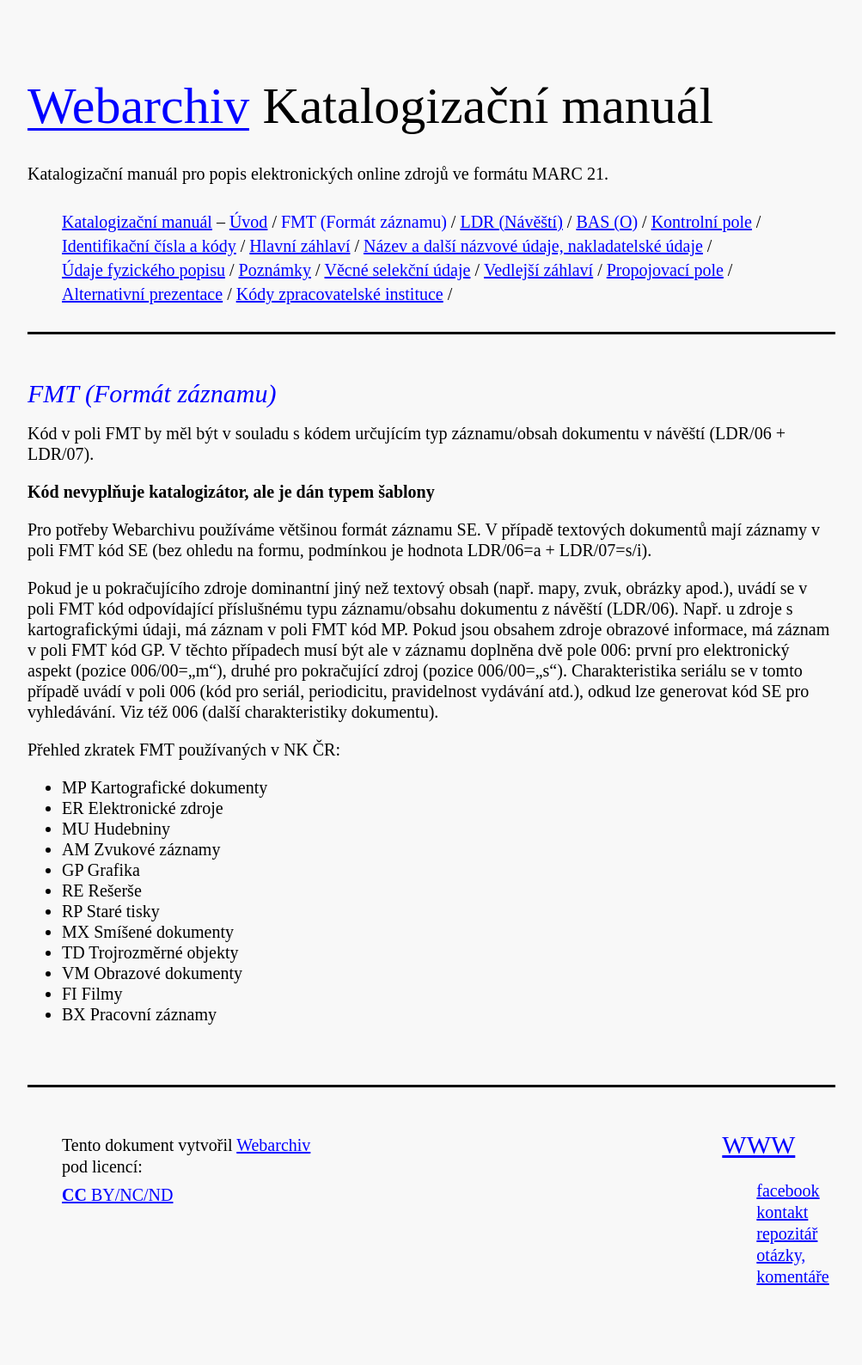
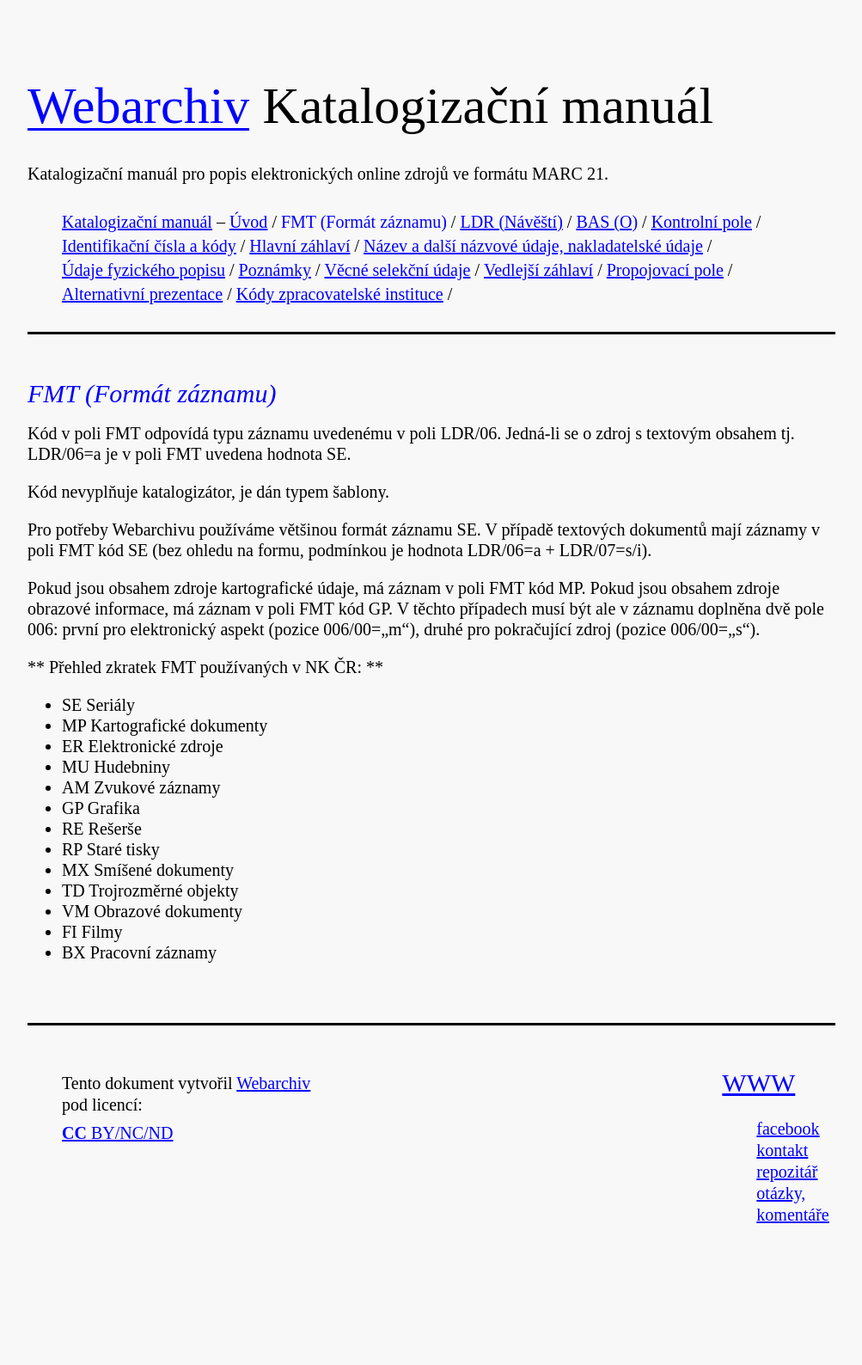
Before and after one commit to WebarchivCZ/katalogizacni-manual, a Jekyll site: the page built from _posts/2017-06-26-ftm-format-zaznamu.md, in a window 1280 px wide. Shown: the whole page at 86% size, without its empty margins (138-1141 px from the left). Built offline with Jekyll 4.4.1, drawn with Linux system fonts in a browser that asks for light colours; after the commit the page ends 1516 px from its top, so only the background shows below that.

Commit message:
refill chapter "FMT"

```diff
--- a/_posts/2017-06-26-ftm-format-zaznamu.md
+++ b/_posts/2017-06-26-ftm-format-zaznamu.md
@@ -6,16 +6,18 @@
 
 ## FMT (Formát záznamu)
 
-Kód v poli FMT by měl být v souladu s kódem určujícím typ záznamu/obsah dokumentu v návěští (LDR/06 + LDR/07).
+Kód v poli FMT odpovídá typu záznamu uvedenému v poli LDR/06. Jedná-li se o zdroj s textovým obsahem tj. LDR/06=a je v poli FMT uvedena hodnota SE.
 
-**Kód nevyplňuje katalogizátor, ale je dán typem šablony**
+Kód nevyplňuje katalogizátor, je dán typem šablony.
 
 Pro potřeby Webarchivu používáme většinou formát záznamu SE. V případě textových dokumentů mají záznamy v poli FMT kód SE (bez ohledu na formu, podmínkou je hodnota LDR/06=a + LDR/07=s/i).
 
-Pokud je u pokračujícího zdroje dominantní jiný než textový obsah (např. mapy, zvuk, obrázky apod.), uvádí se v poli FMT kód odpovídající příslušnému typu záznamu/obsahu dokumentu z návěští (LDR/06).  Např. u zdroje s kartografickými údaji, má záznam v poli FMT kód MP. Pokud jsou obsahem zdroje obrazové informace, má záznam v poli FMT kód GP. V těchto případech musí být ale v záznamu doplněna dvě pole 006:  první pro elektronický aspekt (pozice 006/00=„m“), druhé pro pokračující zdroj (pozice 006/00=„s“). Charakteristika seriálu se v tomto případě uvádí v poli 006 (kód pro seriál, periodicitu, pravidelnost vydávání atd.), odkud lze generovat kód SE pro vyhledávání. Viz též  006 (další charakteristiky dokumentu).
 
-Přehled zkratek FMT používaných v NK ČR:
+Pokud jsou obsahem zdroje kartografické údaje, má záznam v poli FMT kód MP. Pokud jsou obsahem zdroje obrazové informace, má záznam v poli FMT kód GP. V těchto případech musí být ale v záznamu doplněna dvě pole 006:  první pro elektronický aspekt (pozice 006/00=„m“), druhé pro pokračující zdroj (pozice 006/00=„s“).
 
+** Přehled zkratek FMT používaných v NK ČR: **
+
+* SE    Seriály
 * MP    Kartografické dokumenty
 * ER    Elektronické zdroje
 * MU    Hudebniny
```
